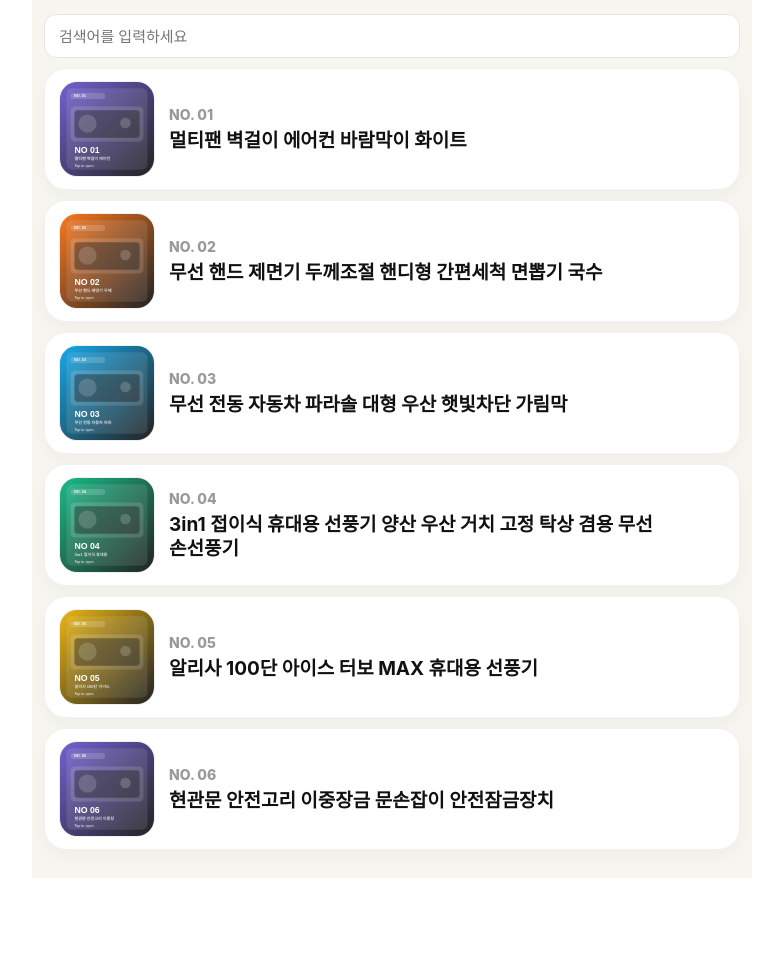
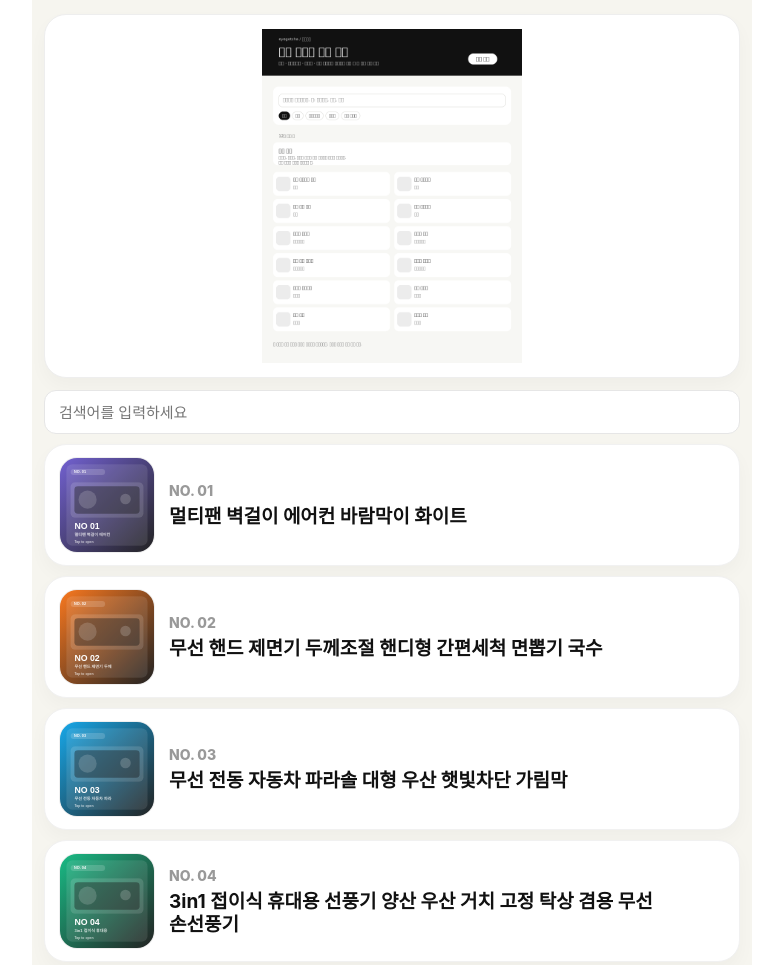
Before and after one commit to seandno24-debug/eyegotcha-linkhub, a plain HTML site: page index.html in a window 1280 px wide. Shown: the top 965 px of the page, without its empty margins (248-1031 px from the left). Before the commit the page ends 878 px from the top, so only its background shows below. Drawn offline with Linux system fonts and the light colour scheme; no server answers.

Commit message:
Restore hero banner and remove partners text

```diff
--- a/index.html
+++ b/index.html
@@ -10,6 +10,12 @@
 </head>
 <body class="public-body">
   <main class="public-main">
+    <section class="brand-hero-card">
+      <div class="brand-hero-copy">
+        <img class="brand-logo" src="eyegotcha-preview.png" alt="션디노의 링크허브 로고" />
+      </div>
+    </section>
+
     <section class="search-shell">
       <input id="searchInput" type="search" placeholder="검색어를 입력하세요" autocomplete="off" />
       <p id="resultCount" class="result-count" aria-live="polite"></p>
--- a/styles.css
+++ b/styles.css
@@ -61,6 +61,32 @@ a { color: inherit; }
   padding: 14px 12px 28px;
   background: #f6f5ef;
   min-height: calc(100vh - 96px);
+}
+
+.brand-hero-card {
+  display: flex;
+  align-items: center;
+  justify-content: center;
+  gap: 14px;
+  padding: 14px 16px;
+  margin-bottom: 12px;
+  border-radius: 22px;
+  background: #fff;
+  border: 1px solid #eee;
+  box-shadow: 0 8px 18px rgba(0,0,0,.03);
+}
+
+.brand-hero-copy {
+  min-width: 0;
+  display: flex;
+  flex-direction: column;
+  gap: 8px;
+}
+
+.brand-logo {
+  width: min(260px, 72vw);
+  height: auto;
+  display: block;
 }
 
 .search-shell {
```
